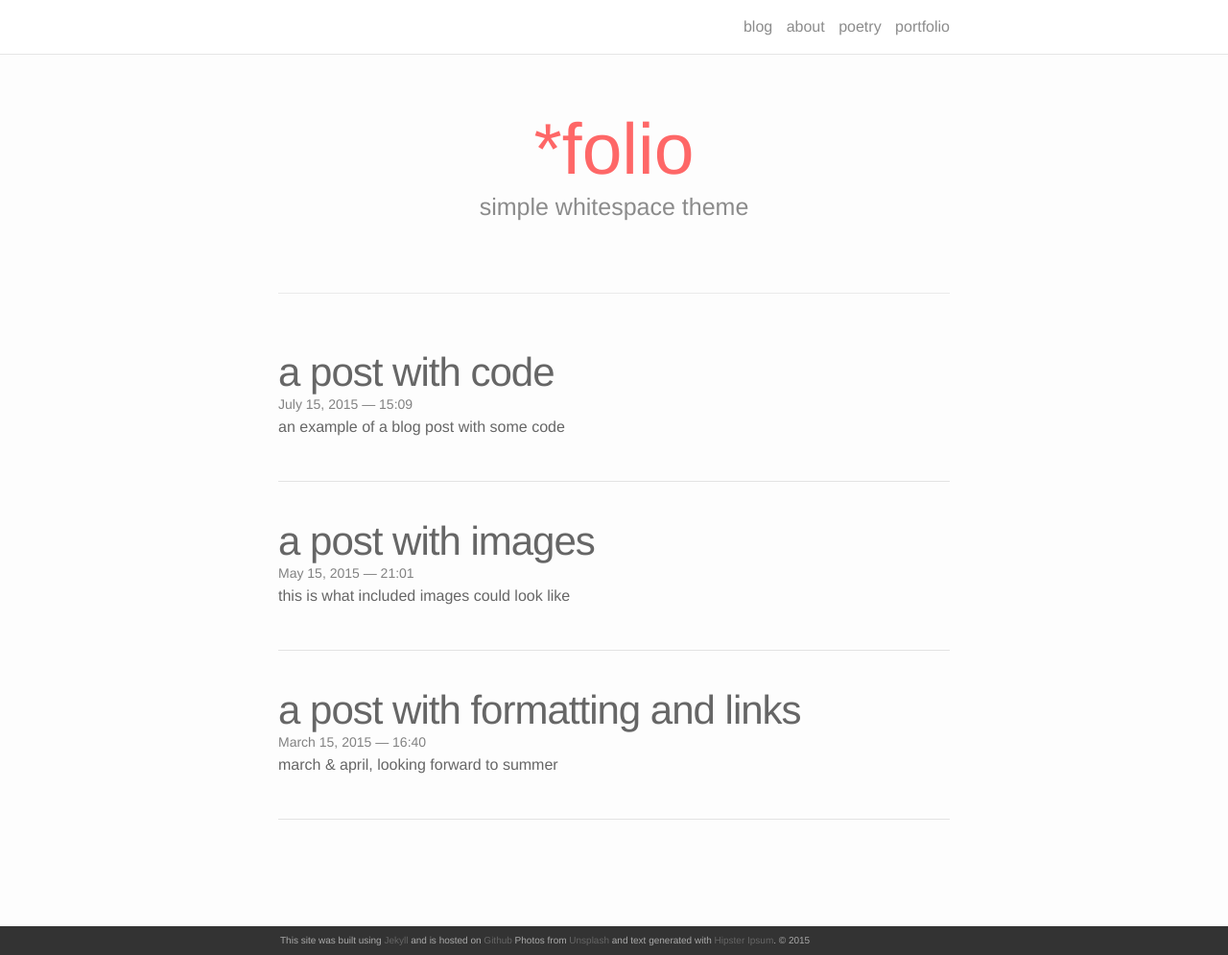
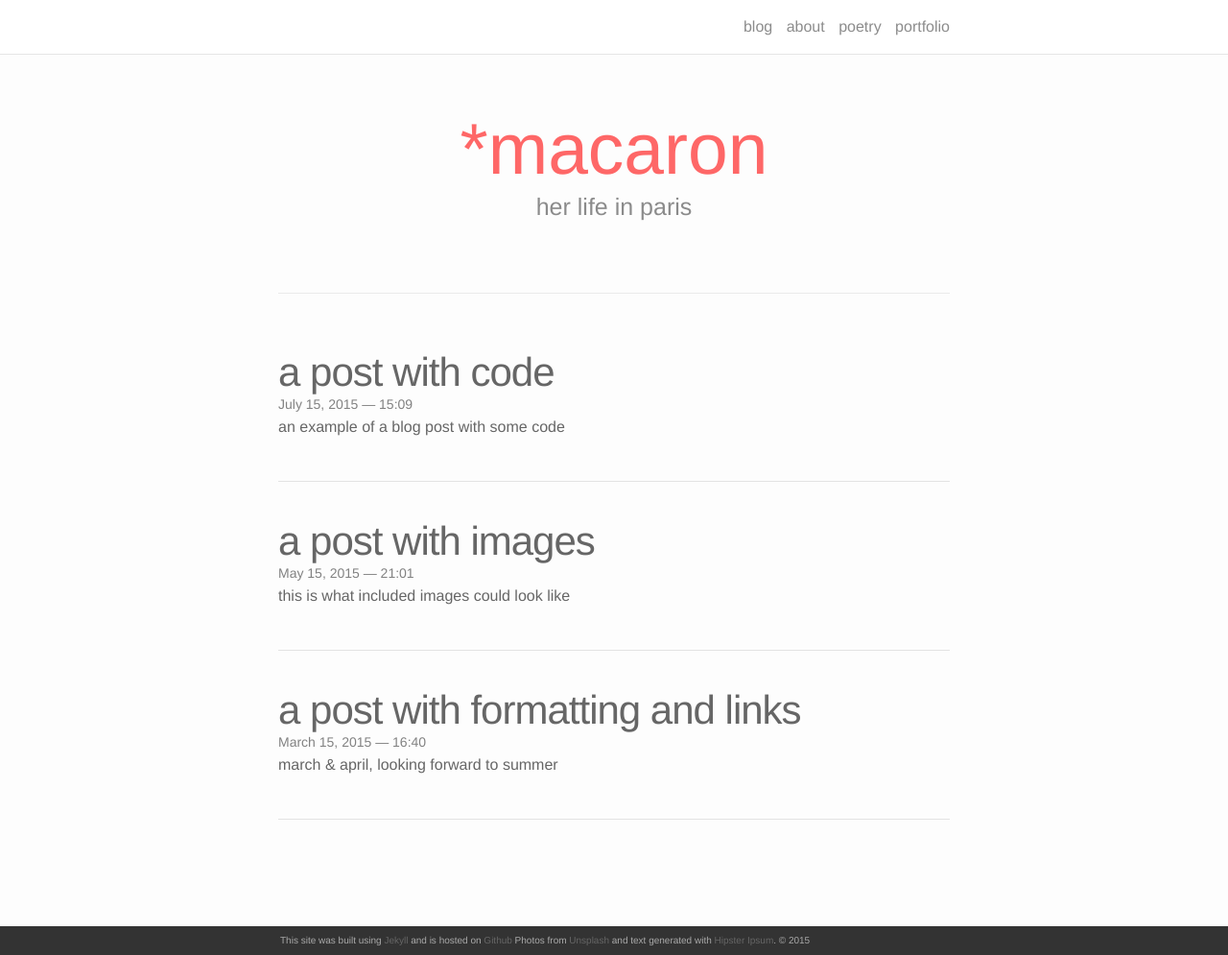
Before and after one commit to earlgreymacaron/earlgreymacaron-oldsitedraft, a Jekyll site: the page built from index.html, in a window 1280 px wide and 995 px high. Shown: the whole window at 96% size. Built offline with Jekyll 4.4.1, drawn with Linux system fonts in a browser that asks for light colours; nearby versions of some CDN libraries; the list of posts is cut into pages by our own code.

Commit message:
Update index.html

```diff
--- a/index.html
+++ b/index.html
@@ -3,8 +3,8 @@ layout: default
 ---
 
 <div class="header-bar">
-  <h1>*folio</h1>
-  <h2>simple whitespace theme</h2>
+  <h1>*macaron</h1>
+  <h2>her life in paris</h2>
   <br/>
   <hr>
   <br/>
```
